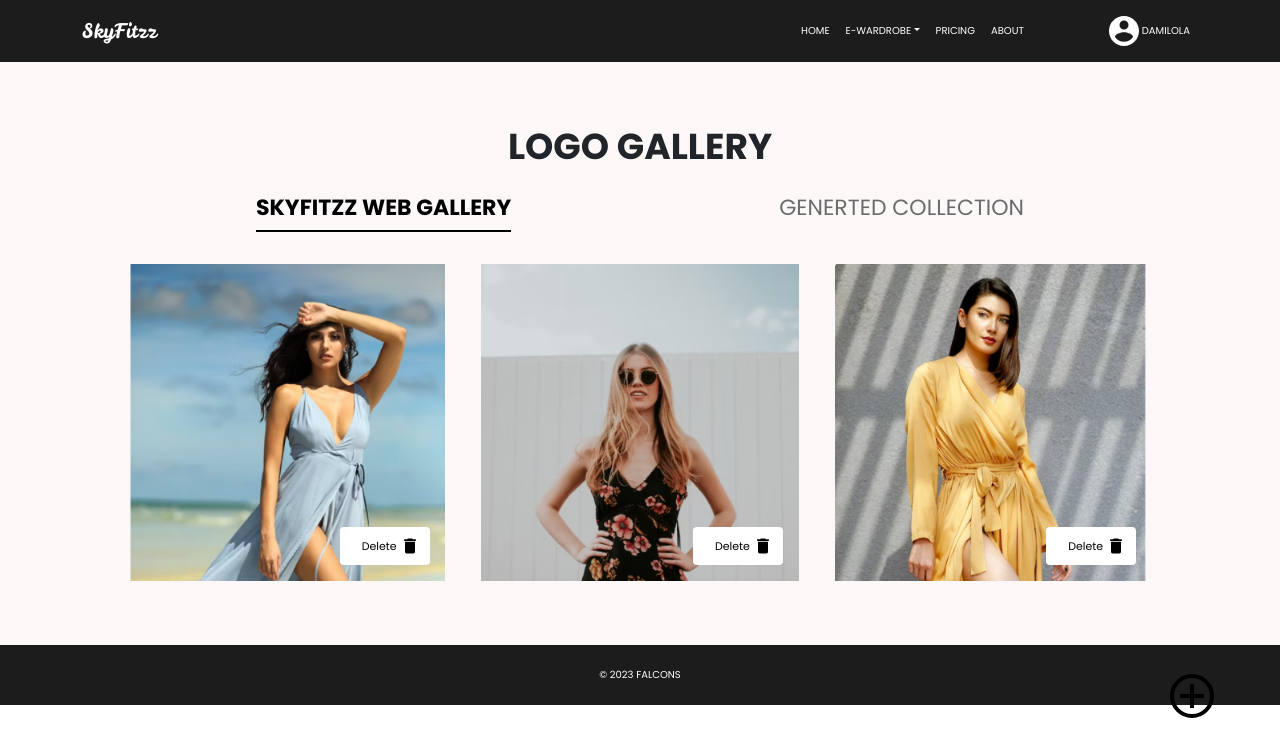
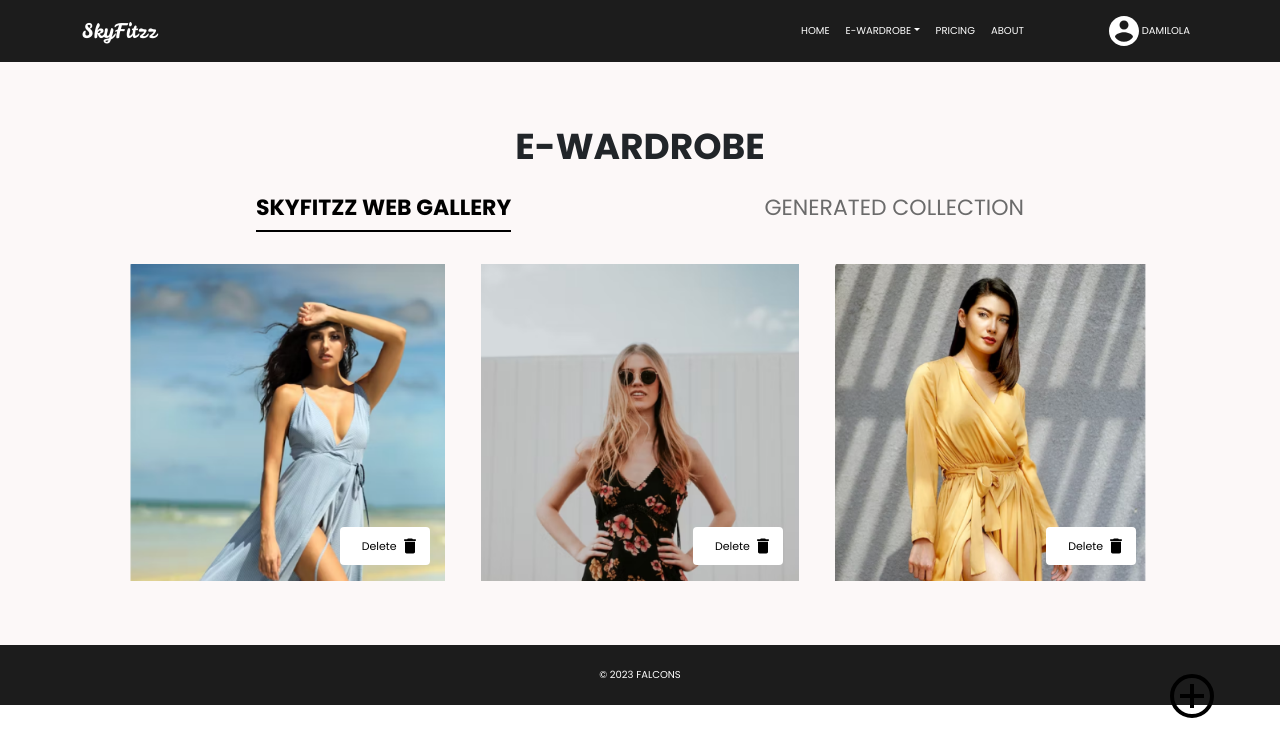
Before and after one commit to isw-academy-falcons/e-wardrobe-front, a React (Create React App) app: page /e-wardrobe in a window 1280 px wide. Shown: the top 756 px of the page. Built offline with nearby package versions, Linux system fonts and the light colour scheme.

Commit message:
Update Ewardrobe.jsx

```diff
--- a/src/pages/ewardrobe/Ewardrobe.jsx
+++ b/src/pages/ewardrobe/Ewardrobe.jsx
@@ -16,10 +16,10 @@ const Ewardrobe = () => {
     return (
         <div className='e-wardrobe-page'>
             <AppNavBar/>
-            <h3 className='e-wardrobe-subtitle'>LOGO GALLERY</h3>
+            <h3 className='e-wardrobe-subtitle'>E-WARDROBE</h3>
             <section className="switch-wardrobe-generate">
                 <h4 className={active == 1 ? 'active':''} onClick={() => setActive(1)}>SKYFITZZ WEB GALLERY</h4>
-                <h4 className={active == 2 ? 'active':''} onClick={() => setActive(2)}>GENERTED COLLECTION</h4>
+                <h4 className={active == 2 ? 'active':''} onClick={() => setActive(2)}>GENERATED COLLECTION</h4>
             </section>
             {active == 1 ?(
                 <section className="display-wardrobe">
```
